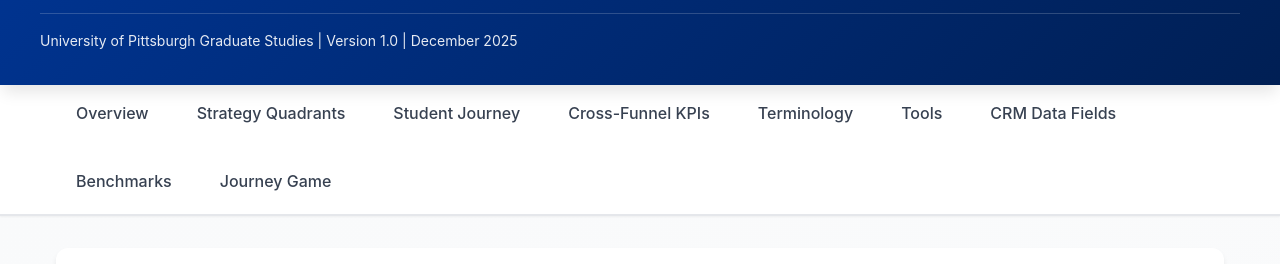
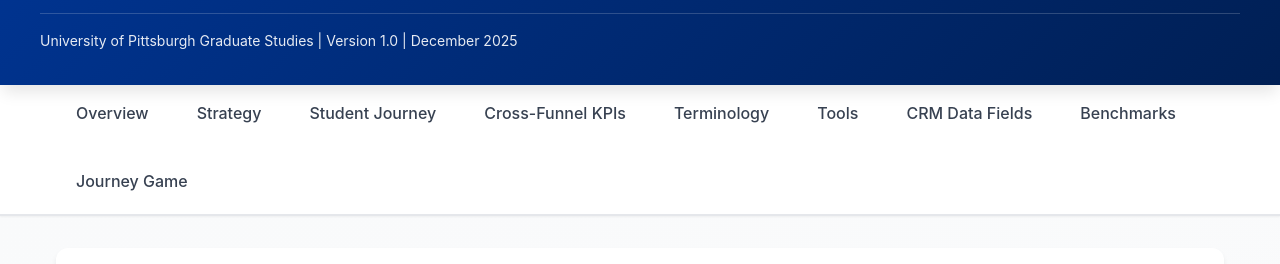
Before and after one commit to mrs409pitt/graduate-enrollment-definitions, a plain HTML site: page index.html in a window 1280 px wide. Shown: the part 113-377 px from the top of the page. Drawn offline with Linux system fonts and the light colour scheme.

Commit message:
Update index.html

```diff
--- a/index.html
+++ b/index.html
@@ -425,7 +425,7 @@
             <button class="nav-toggle" onclick="toggleNav()">Navigation Menu</button>
             <ul class="nav-list" id="navList">
                 <li><a href="#overview">Overview</a></li>
-                <li><a href="#strategy-quadrants">Strategy Quadrants</a></li>
+                <li><a href="#strategy-quadrants">Strategy</a></li>
                 <li><a href="#journey">Student Journey</a></li>
                 <li><a href="#kpis">Cross-Funnel KPIs</a></li>
                 <li><a href="#terminology">Terminology</a></li>
```
